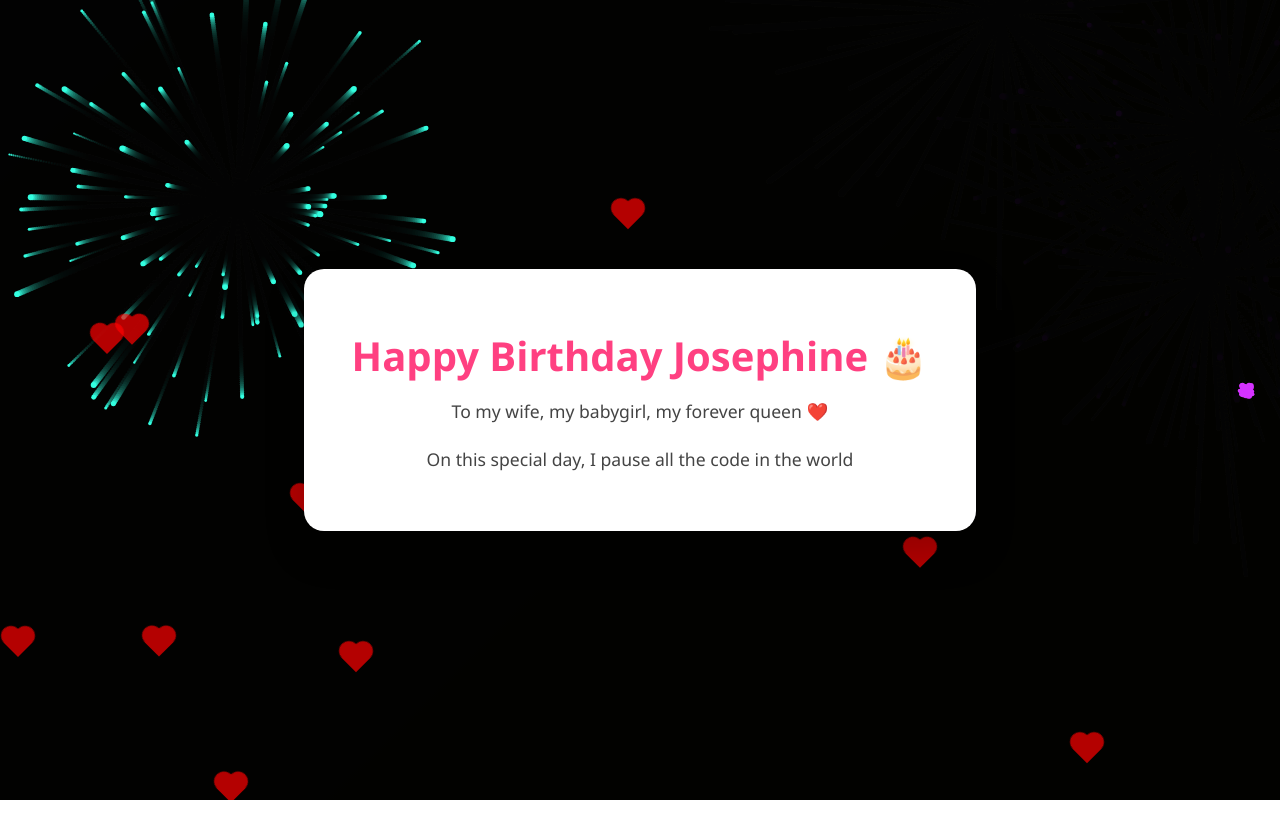
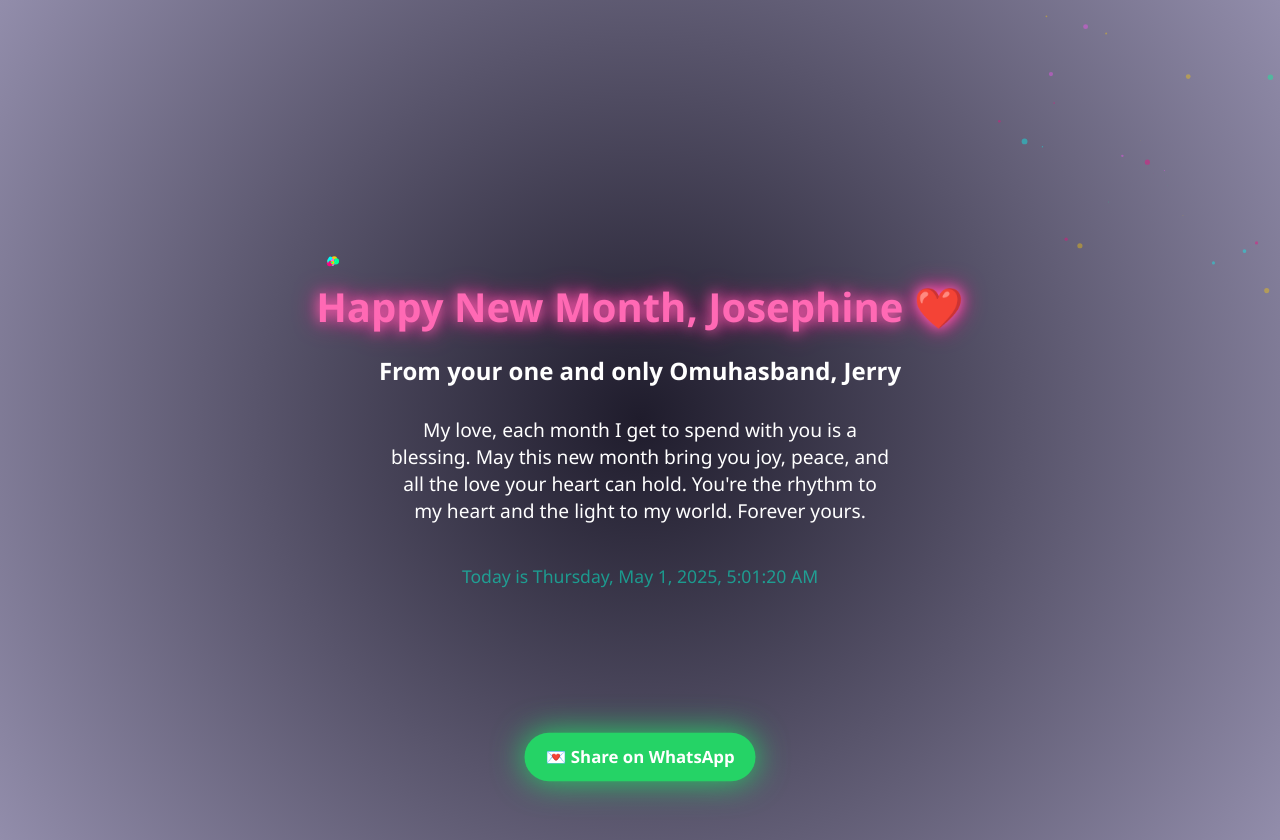
Before and after one commit to Josephats1/Lynnate, a plain HTML site: page index.html in a window 1280 px wide. Before the commit the page ends 800 px from the top, so only its background shows below. Drawn offline with Linux system fonts and the light colour scheme.

Commit message:
new month

```diff
--- a/index.html
+++ b/index.html
@@ -3,206 +3,188 @@
 <head>
   <meta charset="UTF-8" />
   <meta name="viewport" content="width=device-width, initial-scale=1.0"/>
-  <title>Happy Birthday Josephine</title>
+  <title>Happy New Month Josephine ❤️</title>
   <style>
     body {
       margin: 0;
-      padding: 0;
-      background: linear-gradient(135deg, #fceabb, #f8b500);
-      height: 100vh;
+      background: radial-gradient(circle, #1f1c2c, #928dab);
+      font-family: 'Segoe UI', sans-serif;
       overflow: hidden;
-      font-family: 'Segoe UI', sans-serif;
       display: flex;
+      flex-direction: column;
       align-items: center;
       justify-content: center;
-      flex-direction: column;
-      position: relative;
+      min-height: 100vh;
+      color: white;
+      text-align: center;
+      padding: 20px;
+    }
+
+    h1 {
+      font-size: 2.5rem;
+      margin-bottom: 10px;
+      color: #ff69b4;
+      animation: glow 2s ease-in-out infinite alternate;
+    }
+
+    h2 {
+      font-size: 1.5rem;
+      margin: 10px 0;
+    }
+
+    p {
+      font-size: 1.2rem;
+      max-width: 500px;
+      animation: fadeInUp 2s ease-in;
+    }
+
+    .time {
+      margin-top: 20px;
+      font-size: 1.1rem;
+      color: #00ffd5;
+      animation: pulse 2s infinite;
+    }
+
+    @keyframes glow {
+      from { text-shadow: 0 0 5px #ff69b4, 0 0 10px #ff1493; }
+      to { text-shadow: 0 0 20px #ff69b4, 0 0 40px #ff1493; }
+    }
+
+    @keyframes fadeInUp {
+      from { transform: translateY(30px); opacity: 0; }
+      to { transform: translateY(0); opacity: 1; }
+    }
+
+    @keyframes pulse {
+      0% { opacity: 1; }
+      50% { opacity: 0.5; }
+      100% { opacity: 1; }
     }
 
     canvas {
       position: fixed;
       top: 0;
       left: 0;
-      pointer-events: none;
-      z-index: 0;
+      z-index: -1;
     }
 
-    .hearts {
-      position: absolute;
-      top: 0;
-      left: 0;
-      width: 100%;
-      height: 100%;
-      overflow: hidden;
-      z-index: 1;
+
+
+
+.whatsapp-share {
+ position: fixed;
+ bottom: 20px;
+ background-color: #25D366;
+ color: white;
+ padding: 12px 20px;
+ border-radius: 40px;
+ font-size: 1rem;
+ font-weight: bold;
+ text-decoration: none;
+ box-shadow: 0 0 20px #25D366;
+ animation: pulseBtn 2s infinite;
+ z-index: 10;
 }
 
-    .heart {
-      position: absolute;
-      width: 20px;
-      height: 20px;
-      background: red;
-      transform: rotate(45deg);
-      animation: float 8s linear infinite;
-      opacity: 0.7;
-    }
-
-    .heart::before,
-    .heart::after {
-      content: '';
-      position: absolute;
-      width: 20px;
-      height: 20px;
-      background: red;
-      border-radius: 50%;
-    }
-
-    .heart::before {
-      top: -10px;
-      left: 0;
-    }
-
-    .heart::after {
-      left: -10px;
-      top: 0;
-    }
-
-    @keyframes float {
-      0% {
-        transform: translateY(100vh) rotate(45deg);
-      }
-      100% {
-        transform: translateY(-10vh) rotate(45deg);
-      }
-    }
-
-    .container {
-      background: #fff;
-      padding: 2rem 3rem;
-      border-radius: 20px;
-      box-shadow: 0 20px 40px rgba(0, 0, 0, 0.2);
-      max-width: 600px;
-      text-align: center;
-      position: relative;
-      z-index: 2;
-    }
-
-    h1 {
-      font-size: 2.5rem;
-      color: #ff4081;
-      margin-bottom: 1rem;
-    }
-
-    .typing {
-      font-size: 1.1rem;
-      color: #444;
-      min-height: 100px;
-      white-space: pre-line;
+@keyframes pulseBtn {
+ 0% { transform: scale(1); box-shadow: 0 0 10px #25D366; }
+ 50% { transform: scale(1.05); box-shadow: 0 0 30px #25D366; }
+ 100% { transform: scale(1); box-shadow: 0 0 10px #25D366; }
 }
 
 @media (max-width: 600px) {
-      h1 {
-        font-size: 2rem;
-      }
-      .typing {
-        font-size: 1rem;
+ .whatsapp-share {
+   bottom: 10px;
+   left: 50%;
+   transform: translateX(-50%);
+   font-size: 0.9rem;
  }
 }
 </style>
+
 </head>
 <body>
+
+  <h1>Happy New Month, Josephine ❤️</h1>
+  <h2>From your one and only Omuhasband, Jerry </h2>
+  <p>
+    My love, each month I get to spend with you is a blessing. May this new month bring you joy, peace, and all the love your heart can hold. You're the rhythm to my heart and the light to my world. Forever yours.
+  </p>
+  <!-- Add this just before </body> -->
+  <a href="https://wa.me/?text=Happy%20New%20Month%20Josephine%20❤️%0AFrom%20your%20one%20and%20only%20Omuhasband%2C%20Jerry%20💘%0AYou're%20the%20rhythm%20to%20my%20heart%20and%20the%20light%20to%20my%20world."
+  target="_blank"
+  class="whatsapp-share">
+  💌 Share on WhatsApp
+  </a>
+  <div class="time" id="clock"></div>
+
   <canvas id="fireworks"></canvas>
 
-  <div class="hearts"></div>
+  <script>
+    // Real-time date and clock
+    function updateClock() {
+      const now = new Date();
+      const options = { weekday: 'long', year: 'numeric', month: 'long', day: 'numeric' };
+      const dateStr = now.toLocaleDateString(undefined, options);
+      const timeStr = now.toLocaleTimeString();
+      document.getElementById('clock').innerHTML = `Today is ${dateStr}, ${timeStr}`;
+    }
+    setInterval(updateClock, 1000);
+    updateClock();
 
-  <div class="container">
-    <h1>Happy Birthday Josephine 🎂</h1>
-    <div class="typing" id="typewriter"></div>
-  </div>
+    // Fireworks animation
+    const canvas = document.getElementById('fireworks');
+    const ctx = canvas.getContext('2d');
+    let w, h;
+    function resize() {
+      w = canvas.width = window.innerWidth;
+      h = canvas.height = window.innerHeight;
+    }
+    window.addEventListener('resize', resize);
+    resize();
 
-  <script>
-    // Typing effect
-    const message = `To my wife, my babygirl, my forever queen ❤️\n\nOn this special day, I pause all the code in the world to say:\n\nHappy Birthday to the most beautiful soul I know.\n\nIf love were a program, you'd be my infinite loop — constant, unbreakable, always running.\n\nYou’re the perfect syntax in my script, and the most elegant logic in my life.\n\nForever compiling love for you,\nYour engineer for life. 💻❤️`;
-    let i = 0;
-    const speed = 50;
-
-    function typeWriter() {
-      if (i < message.length) {
-        document.getElementById("typewriter").innerHTML += message.charAt(i);
-        i++;
-        setTimeout(typeWriter, speed);
-      }
-    }
-    typeWriter();
-
-    // Hearts animation
-    const heartsContainer = document.querySelector('.hearts');
-    function createHeart() {
-      const heart = document.createElement('div');
-      heart.className = 'heart';
-      heart.style.left = Math.random() * 100 + 'vw';
-      heart.style.animationDuration = 5 + Math.random() * 5 + 's';
-      heartsContainer.appendChild(heart);
-      setTimeout(() => heart.remove(), 10000);
-    }
-    setInterval(createHeart, 400);
-
-    // Fireworks animation on canvas
-    const canvas = document.getElementById("fireworks");
-    const ctx = canvas.getContext("2d");
-    let particles = [];
-
-    function resizeCanvas() {
-      canvas.width = window.innerWidth;
-      canvas.height = window.innerHeight;
-    }
-
-    window.addEventListener("resize", resizeCanvas);
-    resizeCanvas();
+    const particles = [];
 
     function createFirework() {
-      const x = Math.random() * canvas.width;
-      const y = Math.random() * canvas.height / 2;
-      const color = `hsl(${Math.random() * 360}, 100%, 60%)`;
-
-      for (let i = 0; i < 100; i++) {
+      const x = Math.random() * w;
+      const y = Math.random() * h / 2;
+      const colors = ['#ff4ffb', '#00fff7', '#ffcc00', '#ff007f', '#00ff99'];
+      for (let i = 0; i < 50; i++) {
         particles.push({
           x: x,
           y: y,
+          radius: Math.random() * 3,
+          color: colors[Math.floor(Math.random() * colors.length)],
           angle: Math.random() * 2 * Math.PI,
-          speed: Math.random() * 5 + 2,
-          radius: Math.random() * 2 + 1,
-          color: color,
-          life: 100
+          speed: Math.random() * 3 + 1,
+          alpha: 1
         });
       }
     }
 
-    function drawFireworks() {
-      ctx.fillStyle = "rgba(0, 0, 0, 0.15)";
-      ctx.fillRect(0, 0, canvas.width, canvas.height);
-
-      particles.forEach((p, index) => {
+    function animate() {
+      ctx.clearRect(0, 0, w, h);
+      for (let i = particles.length - 1; i >= 0; i--) {
+        const p = particles[i];
         p.x += Math.cos(p.angle) * p.speed;
         p.y += Math.sin(p.angle) * p.speed;
-        p.life--;
-        p.speed *= 0.98;
-
+        p.alpha -= 0.01;
+        if (p.alpha <= 0) particles.splice(i, 1);
+        else {
+          ctx.globalAlpha = p.alpha;
           ctx.beginPath();
           ctx.arc(p.x, p.y, p.radius, 0, Math.PI * 2);
           ctx.fillStyle = p.color;
           ctx.fill();
-
-        if (p.life <= 0) {
-          particles.splice(index, 1);
         }
-      });
-
-      requestAnimationFrame(drawFireworks);
+      }
+      ctx.globalAlpha = 1;
+      requestAnimationFrame(animate);
     }
 
     setInterval(createFirework, 1000);
-    drawFireworks();
+    animate();
   </script>
+
 </body>
 </html>
```
Lines whose indentation alone changed are shown as unchanged.
